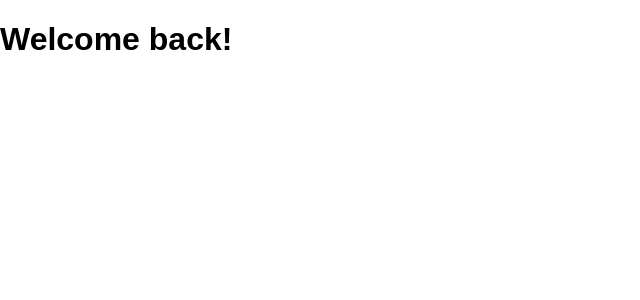
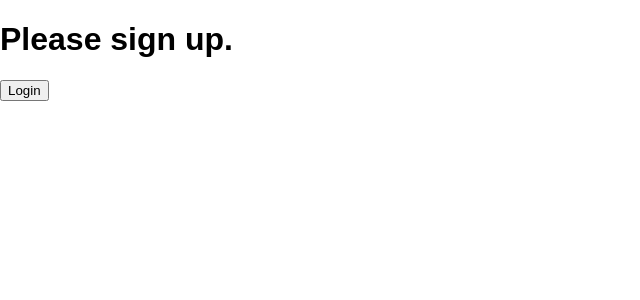
Before and after one commit to yashwin/my-react-app, a React (Create React App) app in the folder my-react-app/: page / in a window 1280 px wide. Shown: the top 300 px of the page, without its empty margins (0-640 px from the left). Built offline with nearby package versions, Linux system fonts and the light colour scheme.

Commit message:
element variables

```diff
--- a/my-react-app/src/index.js
+++ b/my-react-app/src/index.js
@@ -2,13 +2,47 @@
 import ReactDOM from 'react-dom';
 import './index.css';
 
+
+class LoginControl extends React.Component {
+  constructor(props) {
+    super(props);
+    this.handleLoginClick = this.handleLoginClick.bind(this);
+    this.handleLogoutClick = this.handleLogoutClick.bind(this);
+    this.state = {isLoggedIn: false};
+  }
+
+  handleLoginClick() {
+    this.setState({isLoggedIn: true});
+  }
+
+  handleLogoutClick() {
+    this.setState({isLoggedIn: false});
+  }
+
+  render() {
+    const isLoggedIn = this.state.isLoggedIn;
+    let button = null;
+    if(isLoggedIn) {
+      button = <LogoutButton onClick={this.handleLogoutClick} />;
+    }
+    else {
+      button = <LoginButton onClick={this.handleLoginClick} />;
+    }
+    return (
+      <div>
+        <Greeting isLoggedIn={isLoggedIn} />
+        {button}
+      </div>
+    )
+  }
+}
 
 function UserGreeting(props) {
   return <h1>Welcome back!</h1>;
 }
 
 function GuestGreeting(props) {
-  return <h1>Please Login</h1>;
+  return <h1>Please sign up.</h1>;
 }
 
 function Greeting(props) {
@@ -19,7 +53,23 @@
   return <GuestGreeting />;
 }
 
+function LoginButton(props) {
+  return (
+    <button onClick={props.onClick}>
+      Login
+    </button>
+  );
+}
+
+function LogoutButton(props) {
+  return (
+    <button onClick={props.onClick}>
+      Logout
+    </button>
+  );
+}
+
 ReactDOM.render(
-  <Greeting isLoggedIn={true}/>,
+  <LoginControl />,
   document.getElementById('root')
 )
```
